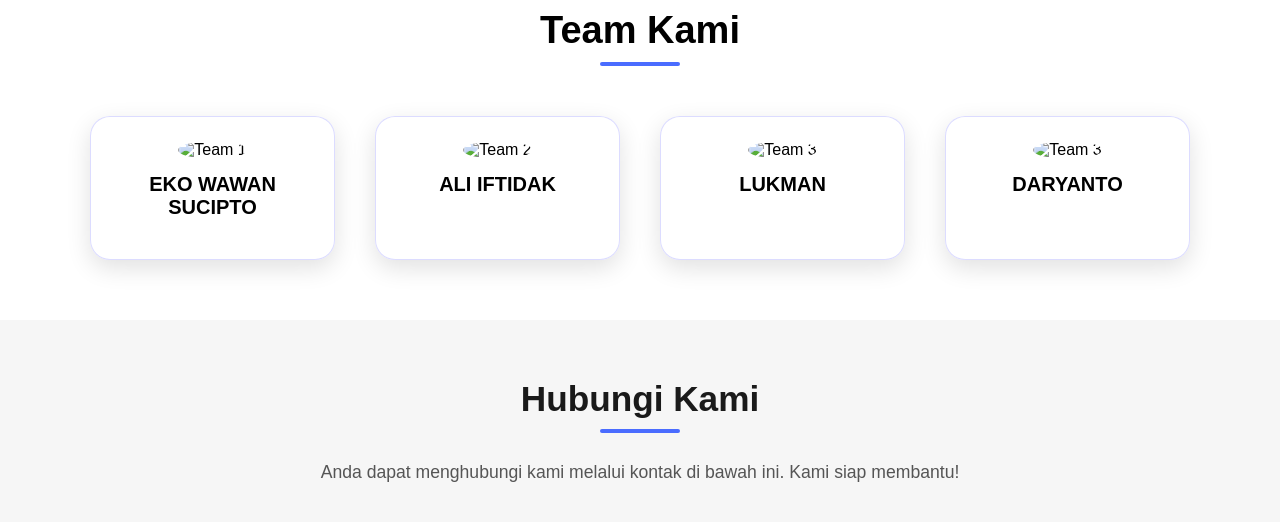
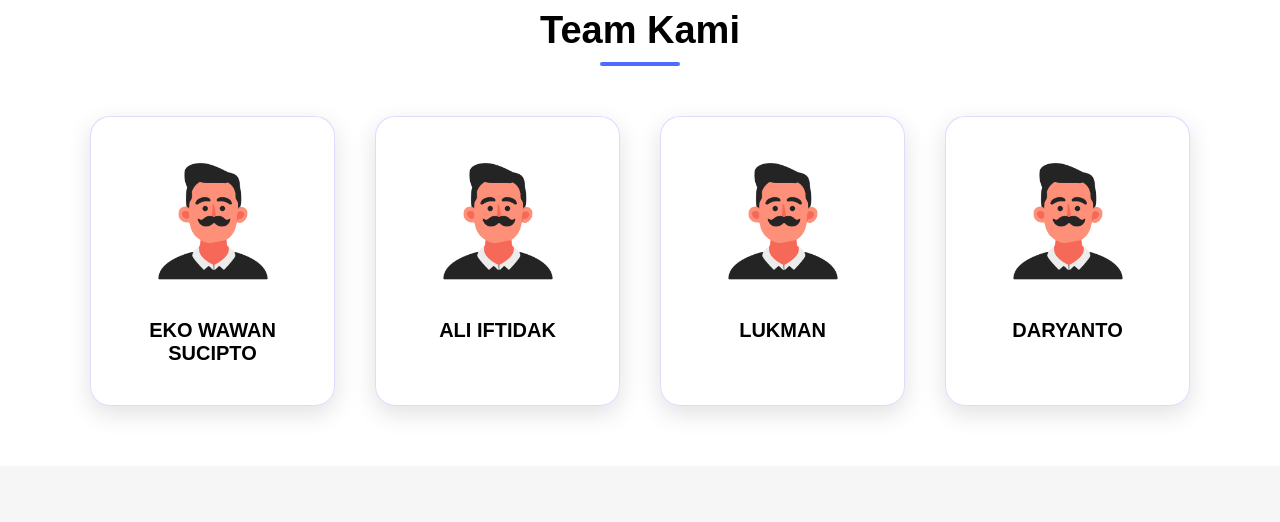
Before and after one commit to AuliatuzzahraMS/WDW-Tugas-Akhir, a plain HTML site: page index.html in a window 1280 px wide. Shown: the part 1440-1962 px from the top of the page. Drawn offline with Linux system fonts and the light colour scheme.

Commit message:
Update index.html

```diff
--- a/index.html
+++ b/index.html
@@ -97,22 +97,22 @@
         <div class="team-container">
 
             <div class="team-card">
-                <img src="aset/orang (2).png" alt="Team 1">
+                <img src="aset/orang2.png" alt="Team 1">
                 <h3>EKO WAWAN SUCIPTO</h3>
             </div>
 
             <div class="team-card">
-                <img src="aset/orang (2).png" alt="Team 2">
+                <img src="aset/orang2.png" alt="Team 2">
                 <h3>ALI IFTIDAK</h3>
             </div>
 
             <div class="team-card">
-                <img src="aset/orang (2).png" alt="Team 3">
+                <img src="aset/orang2.png" alt="Team 3">
                 <h3>LUKMAN</h3>
             </div>
 
             <div class="team-card">
-                <img src="aset/orang (2).png" alt="Team 3">
+                <img src="aset/orang2.png" alt="Team 3">
                 <h3>DARYANTO</h3>
             </div>
         </div>
@@ -186,4 +186,5 @@
     <script src="script.js"></script>
 </body>
 
+
 </html>
```
